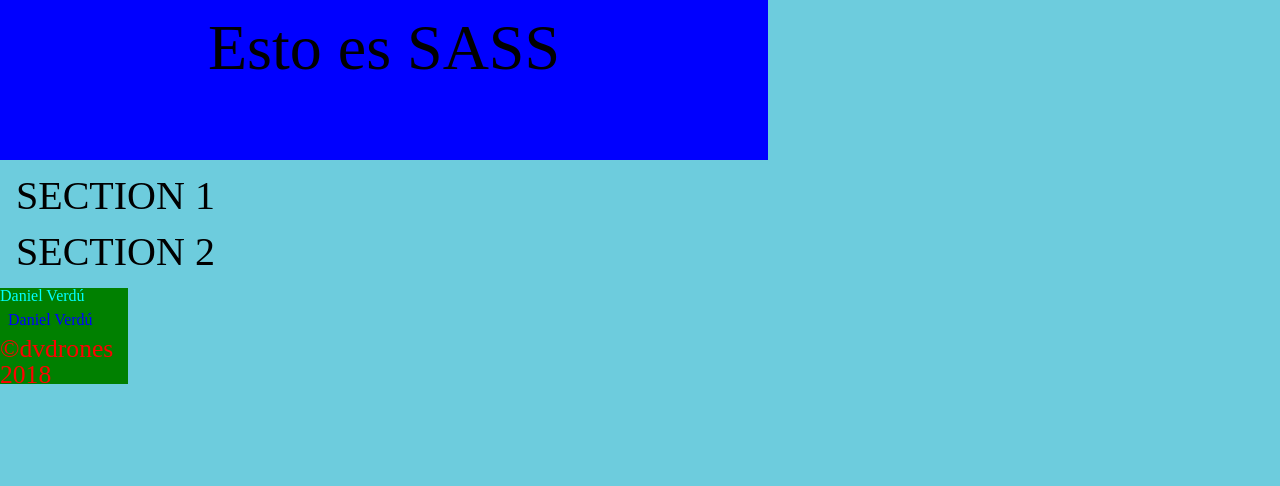
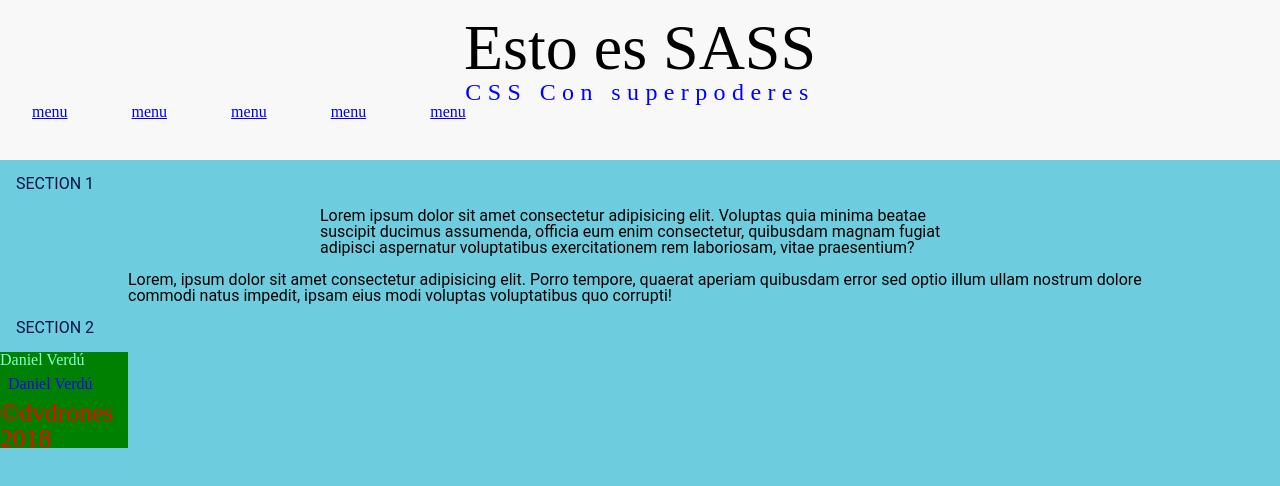
Before and after one commit to rocket-pocket/paginas_web_css, a website: page 09_sass/index1.html in a window 1280 px wide. Drawn offline with Linux system fonts and the light colour scheme.

Commit message:
mixinm, paramtros

```diff
--- a/09_sass/SCSS/Style.scss
+++ b/09_sass/SCSS/Style.scss
@@ -45,10 +45,32 @@ body{
         p{font-size: 1.5rem; color: blue;} nos lo llevamos a header.scss
     } */
 }
+@mixin h2yp ($color: white){ //pasando un valor por defecto para poder aplicarlo a los demas mixines
+    font-size: 1.1;
+    font-family: roboto;
+    margin: 1rem;
+}
+@mixin centrar($ancho){ //($ancho) darle un parametro, no es una variable
+    width: $ancho;
+    margin-left: auto;
+    margin-right: auto;
+}
+
 @import'_header.scss';
 main{
     section{
-        h2{font-size: 2.5rem; margin: 1rem; }
+        h2{ @include h2yp($color: lime); color: $fondo2; }
+    }
+    p{
+        @include h2yp; //los mixin tienen el inconveniente de genarar mas codigo pero mas potente
+       /* @extend h2; //los extend generan un codigo mas  compacto pero menospotente
+       font-size: 1rem; */
+       &:nth-child(2){
+            @include centrar(50%)
+       }
+       &:nth-child(3){
+           @include centrar(80%)
+       }
     }
 }
 footer{
@@ -102,3 +124,24 @@ una vez creado el json encima de texto crearemos un script que sea: "sass":"sass
 
 
   */
+
+/*  necesitammos un json para hacer que NPM funcione como gestor de tareas,
+    ya que es el unico sitio donde podemos escribir scripts
+
+
+{
+    "name": "09_sass",
+    "version": "1.0.0",
+    "description": "scss",
+    "main": "index.js",
+    "scripts": {
+      "start":"parallelshell \"npm run server\" \"npm run vigilar\"", (pra ejecutar este comando necesito entrar en la carpeta donde esta package json)
+      "server":"http-server ..\"",
+      "sass":"sass scss:css",  (instruccion necesaria para poder compilar)
+      "vigilar":"nodemon -e scss -x \"sass scss:css\"",
+      "test": "echo \"Error: no test specified\" && exit 1"
+    },
+    "keywords": [],
+    "author": "",
+    "license": "ISC"
+  } */
--- a/09_sass/SCSS/_header.scss
+++ b/09_sass/SCSS/_header.scss
@@ -1,18 +1,28 @@
-/*$fondo: aquamarine;
-$fondo2: red;
- $fondo3: $fondo + $fondo2; */
+$fondo: aquamarine;
+
+$fondo2: rgb(2, 19, 75);
+ /*$fondo3: $fondo + $fondo2; */
 /* $margen1: 20%;
 $margen2: 10%;
 $margen3: $margen1 + $margen2; */
 
 header{
-    width: 60%;
+    width: 100%;
     height: 20vh;
 
-    background: blue;
+    background: $fondo;
     @import'_header2.scss';
     /* :hover{background: black;}  no se hace así hay que hacer un & (autoreferencia)*/
-   // &:hover{background: rgb(227, 166, 235);}
-   &:hover{background:blue;}//llamada a la variable
+    // &:hover{background: rgb(227, 166, 235);}
+    &:hover{background:rgb(248, 248, 248);}//llamada a la variable
+    ul{
+
+    }
+    li{
+        float: left;
+    }
+    a{
+        padding: 1rem 2rem;
+    }
 
 }
--- a/09_sass/index1.html
+++ b/09_sass/index1.html
@@ -13,10 +13,19 @@
     <header>
         <h1>Esto es SASS</h1>
         <P>CSS Con superpoderes</P>
+        <ul>
+            <li><a href="#">menu</a></li>
+            <li><a href="#">menu</a></li>
+            <li><a href="#">menu</a></li>
+            <li><a href="#">menu</a></li>
+            <li><a href="#">menu</a></li>
+        </ul>
     </header>
     <main>
         <section>
             <h2>SECTION 1</h2>
+            <p>Lorem ipsum dolor sit amet consectetur adipisicing elit. Voluptas quia minima beatae suscipit ducimus assumenda, officia eum enim consectetur, quibusdam magnam fugiat adipisci aspernatur voluptatibus exercitationem rem laboriosam, vitae praesentium?</p>
+            <p>Lorem, ipsum dolor sit amet consectetur adipisicing elit. Porro tempore, quaerat aperiam quibusdam error sed optio illum ullam nostrum dolore commodi natus impedit, ipsam eius modi voluptas voluptatibus quo corrupti!</p>
         </section>
         <section>
             <h2>SECTION 2</h2>
```
Also changed, not shown: 09_sass/readem.md (added, +18 -0 lines), 09_sass/CSS/Style.css, 1 other file.
